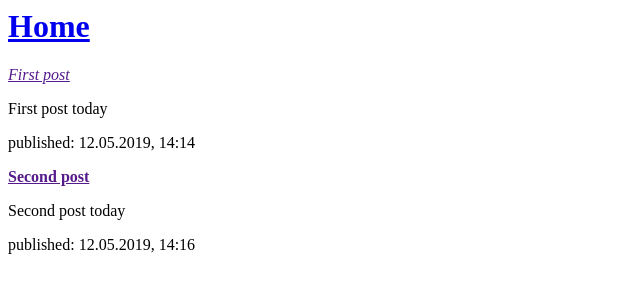
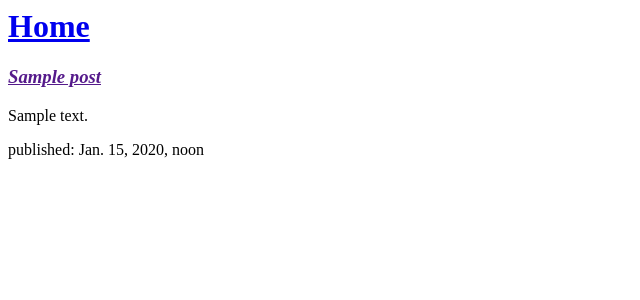
Before and after one commit to Dofas/my-first-blog, a Django app: page / in a window 1280 px wide. Shown: the top 300 px of the page, without its empty margins (0-640 px from the left). Run offline with Django 3.2, Linux system fonts and the light colour scheme; tables that the repository leaves empty hold one stand-in row (values such as "Sample post").

Commit message:
Modified templates to display posts from database

```diff
--- a/blog/templates/blog/post_list.html
+++ b/blog/templates/blog/post_list.html
@@ -7,16 +7,12 @@
 			<h1><a href="/">Home</a></h1>
 		</div>
 
+	{%for post in posts%}
 		<div>
-			<em><a href="">First post</a></em>
-			<p>First post today</p>
-			<p>published: 12.05.2019, 14:14</p>
+			<h3><em><a href="">{{ post.title }}</a></em></h3>
+			<p>{{ post.text|linebreaksbr }}</p>
+			<p>published: {{ post.published_date }}</p>
 		</div>
-
-		<div>
-			<strong><a href="">Second post</a></strong>
-			<p>Second post today</p>
-			<p>published: 12.05.2019, 14:16</p>
-		</div>
+	{% endfor %}
 	</body>
 </html>
--- a/blog/views.py
+++ b/blog/views.py
@@ -1,5 +1,8 @@
 from django.shortcuts import render
+from django.utils import timezone
+from .models import Post
 
 
 def post_list(request):
-	return render (request, 'blog/post_list.html', {})
+	posts = Post.objects.filter(published_date__lte=timezone.now()).order_by('published_date')
+	return render (request, 'blog/post_list.html', {'posts':posts})
```
